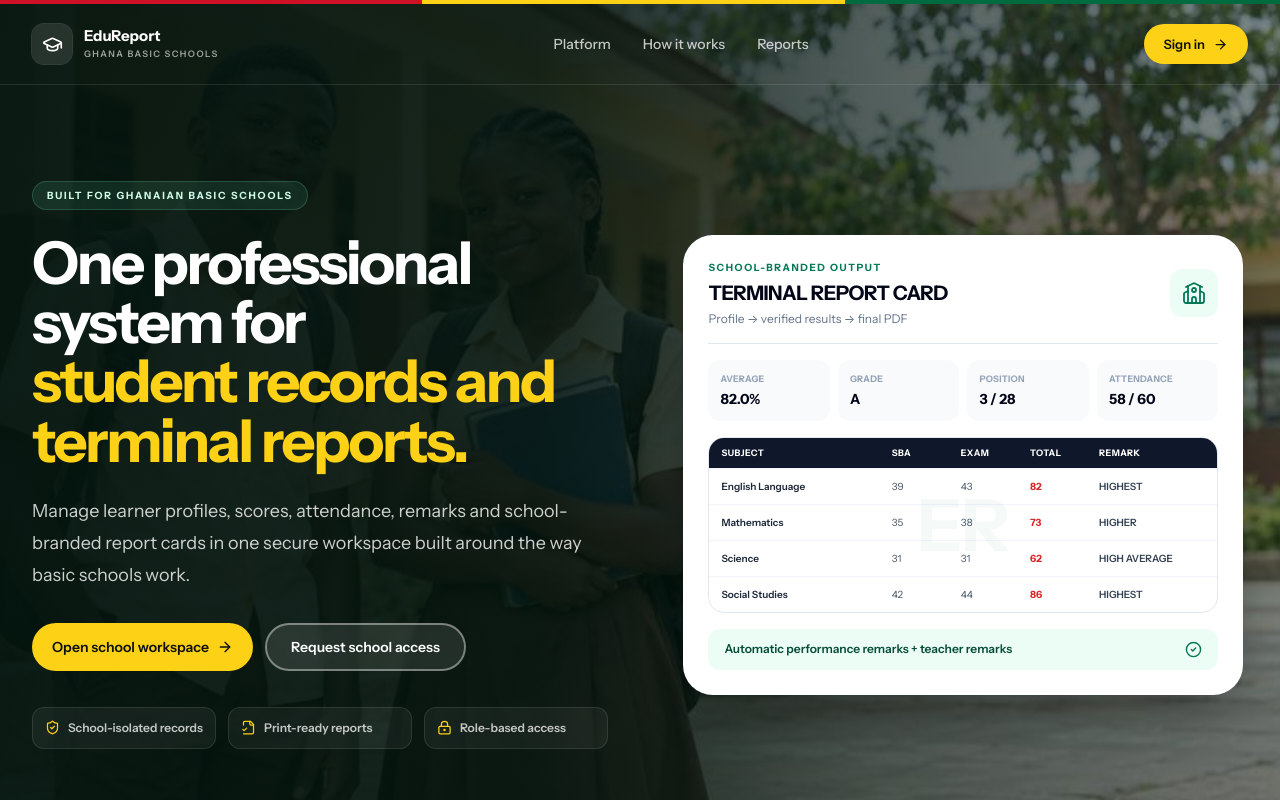
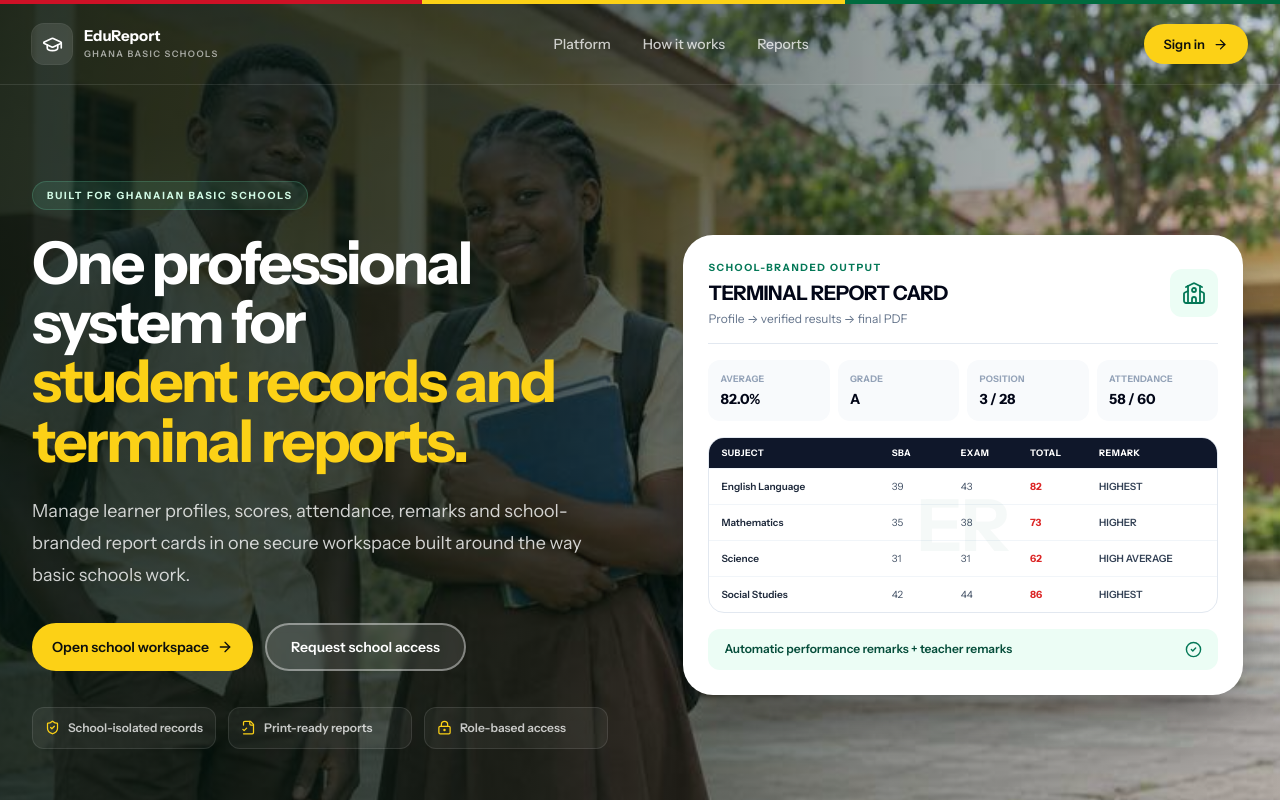
Before and after one commit to MAWUENAMM/terminal-report-system, a Next.js app: page / in a window 1280 px wide. Shown: the top 800 px of the page. Built offline with nearby package versions, Linux system fonts and the light colour scheme; no server answers; the database is empty.

Commit message:
Lighten homepage hero overlay for clearer photography

```diff
--- a/src/app/page.tsx
+++ b/src/app/page.tsx
@@ -98,7 +98,7 @@ export default function HomePage() {
             className="object-cover object-center"
           />
         </div>
-        <div className="absolute inset-0 -z-10 bg-[linear-gradient(90deg,rgba(3,20,14,.96)_0%,rgba(3,20,14,.9)_42%,rgba(3,20,14,.68)_68%,rgba(3,20,14,.5)_100%)]" />
+        <div className="absolute inset-0 -z-10 bg-[linear-gradient(90deg,rgba(3,20,14,.84)_0%,rgba(3,20,14,.70)_42%,rgba(3,20,14,.42)_68%,rgba(3,20,14,.20)_100%)]" />
 
         <header className="border-b border-white/10">
           <div className="mx-auto flex h-20 max-w-7xl items-center justify-between px-5 lg:px-8">
```
